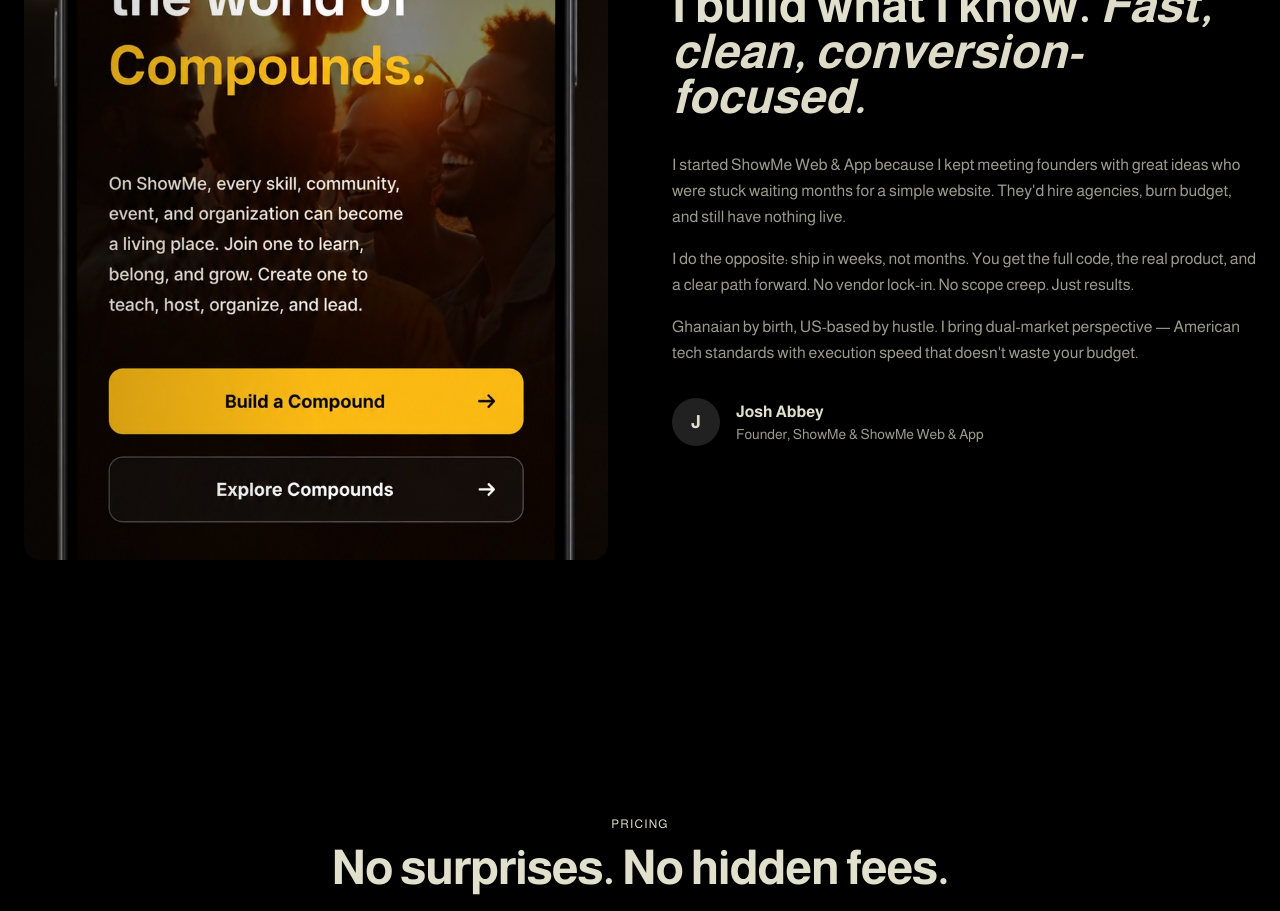
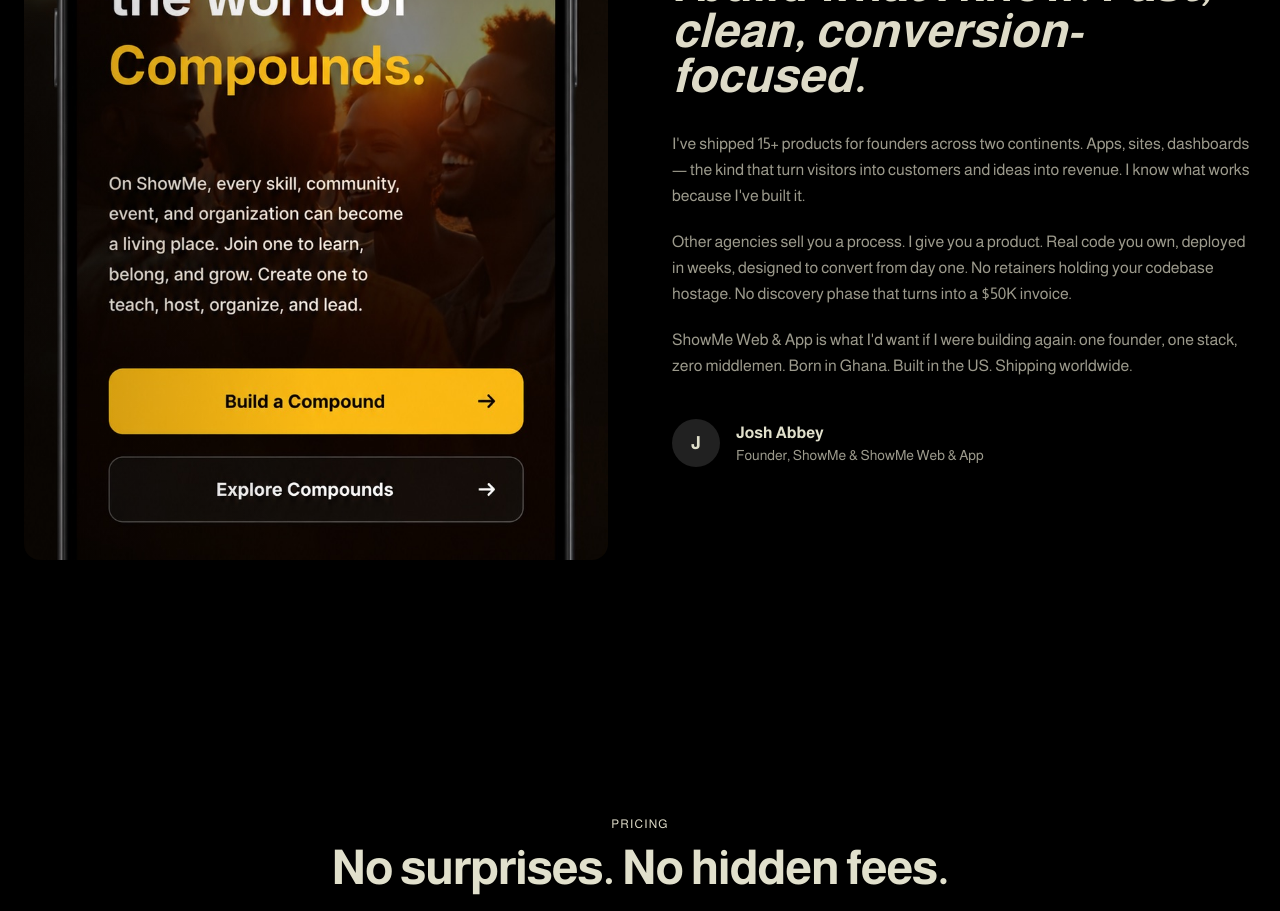
Before and after one commit to jabbeycodes/webdev-services, a Next.js app: page / in a window 1280 px wide. Shown: the part 3180-4091 px from the top of the page. Built offline with nearby package versions, Linux system fonts and the light colour scheme.

Commit message:
Rewrite About section with stronger conversion copy

```diff
--- a/app/sections/AboutSection.tsx
+++ b/app/sections/AboutSection.tsx
@@ -38,24 +38,24 @@ export function AboutSection() {
             </motion.h2>
 
             <motion.div
-              className="space-y-4 text-primary/70 text-sm sm:text-base leading-relaxed"
+              className="space-y-5 text-primary/70 text-sm sm:text-base leading-relaxed"
               initial={{ opacity: 0, y: 20 }}
               animate={isInView ? { opacity: 1, y: 0 } : {}}
               transition={{ duration: 0.6, delay: 0.2, ease: [0.16, 1, 0.3, 1] }}
             >
               <p>
-                I started ShowMe Web & App because I kept meeting founders with great ideas who were stuck waiting months for a simple website. They'd hire agencies, burn budget, and still have nothing live.
+                I've shipped 15+ products for founders across two continents. Apps, sites, dashboards — the kind that turn visitors into customers and ideas into revenue. I know what works because I've built it.
               </p>
               <p>
-                I do the opposite: ship in weeks, not months. You get the full code, the real product, and a clear path forward. No vendor lock-in. No scope creep. Just results.
+                Other agencies sell you a process. I give you a product. Real code you own, deployed in weeks, designed to convert from day one. No retainers holding your codebase hostage. No discovery phase that turns into a $50K invoice.
               </p>
               <p>
-                Ghanaian by birth, US-based by hustle. I bring dual-market perspective — American tech standards with execution speed that doesn't waste your budget.
+                ShowMe Web & App is what I'd want if I were building again: one founder, one stack, zero middlemen. Born in Ghana. Built in the US. Shipping worldwide.
               </p>
             </motion.div>
 
             <motion.div
-              className="mt-8 flex items-center gap-4"
+              className="mt-10 flex items-center gap-4"
               initial={{ opacity: 0, y: 20 }}
               animate={isInView ? { opacity: 1, y: 0 } : {}}
               transition={{ duration: 0.6, delay: 0.4, ease: [0.16, 1, 0.3, 1] }}
```
